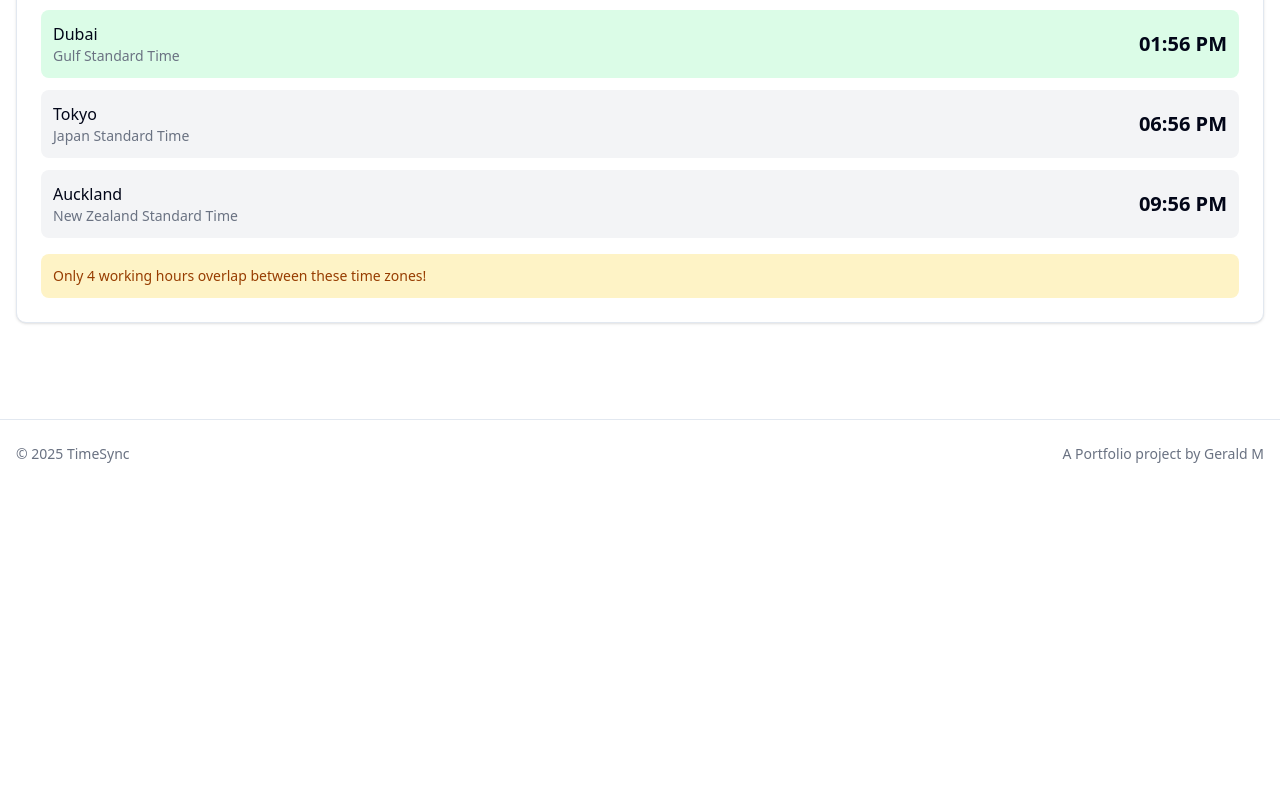
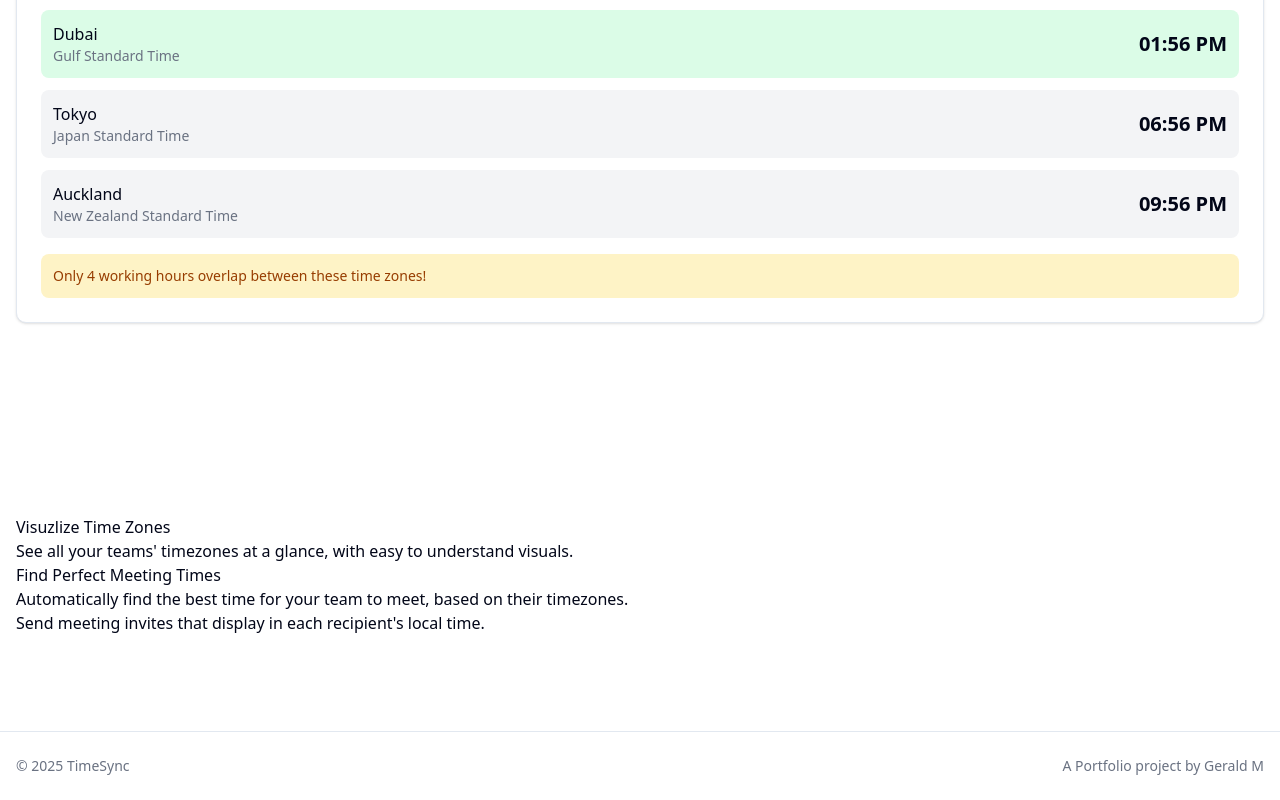
Before and after one commit to GwMamba/TimeSynch, a Next.js app: page / in a window 1280 px wide. Shown: the part 623-1423 px from the top of the page. Before the commit the page ends 1111 px from the top, so only its background shows below. Built offline with nearby package versions, Linux system fonts and the light colour scheme.

Commit message:
add features section

```diff
--- a/app/page.tsx
+++ b/app/page.tsx
@@ -49,6 +49,24 @@ export default function Home() {
         </div>
       </section>
 
+      {/* Features Section */}
+      <section>
+        <div className="container mx-auto px-4 py-12 md:py-24">
+          <div>
+            <h3>Visuzlize Time Zones</h3>
+            <p>
+              See all your teams' timezones at a glance, with easy to understand visuals.
+            </p>
+          </div>
+          <div>
+            <h3>Find Perfect Meeting Times</h3>
+            <p>Automatically find the best time for your team to meet, based on their timezones.</p>
+          </div>
+          <div>Send meeting invites that display in each recipient's local time.</div>
+        </div>
+      </section>
+
+
       {/* Footer */}
       <footer className="border-t">
         <div className="container mx-auto px-4 py-6">
```
